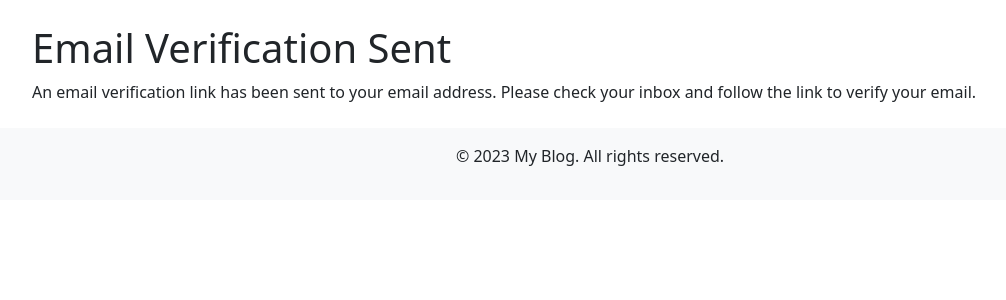
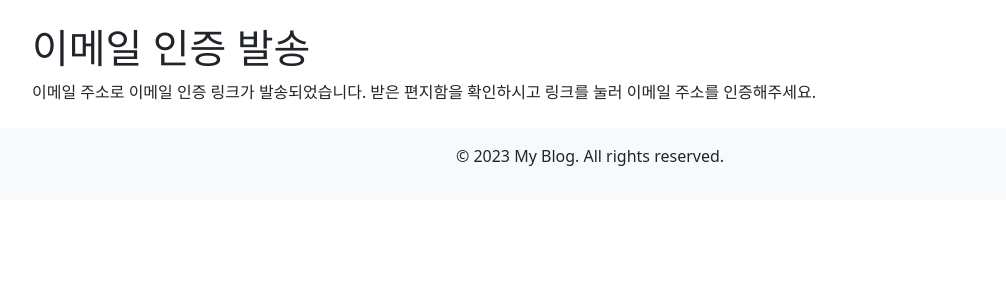
Before and after one commit to sungbinlee/django-blog-service, a Django app: template blogservice/user/templates/user/verification_sent.html in a window 1280 px wide. Shown: the part 56-356 px from the top of the page, without its empty margins (50-1056 px from the left). Run offline with Django 3.2, Linux system fonts and the light colour scheme; the template is opened without the code that fills it, so the values that code supplies are empty; some libraries are stand-ins or nearby versions.

Commit message:
[feat] 이메일 발송 html 적용

```diff
--- a/blogservice/user/templates/user/verification_sent.html
+++ b/blogservice/user/templates/user/verification_sent.html
@@ -1,6 +1,6 @@
 {% extends 'base.html' %}
 
 {% block content %}
-  <h1>Email Verification Sent</h1>
-  <p>An email verification link has been sent to your email address. Please check your inbox and follow the link to verify your email.</p>
+  <h1>이메일 인증 발송</h1>
+  <p>이메일 주소로 이메일 인증 링크가 발송되었습니다. 받은 편지함을 확인하시고 링크를 눌러 이메일 주소를 인증해주세요.</p>
 {% endblock %}
--- a/blogservice/user/views.py
+++ b/blogservice/user/views.py
@@ -62,7 +62,8 @@ class Registration(View):
                     'protocol': 'https' if request.is_secure() else 'http',
                 },
             )
-            send_mail(mail_subject, message, settings.EMAIL_HOST_USER, [user.email])
+
+            send_mail(mail_subject, message, settings.EMAIL_HOST_USER, [user.email], html_message=message)
 
             return redirect('user:verification_sent')
 
```
Also changed, not shown: blogservice/user/templates/user/email_verification.html (+8 -6 lines).
